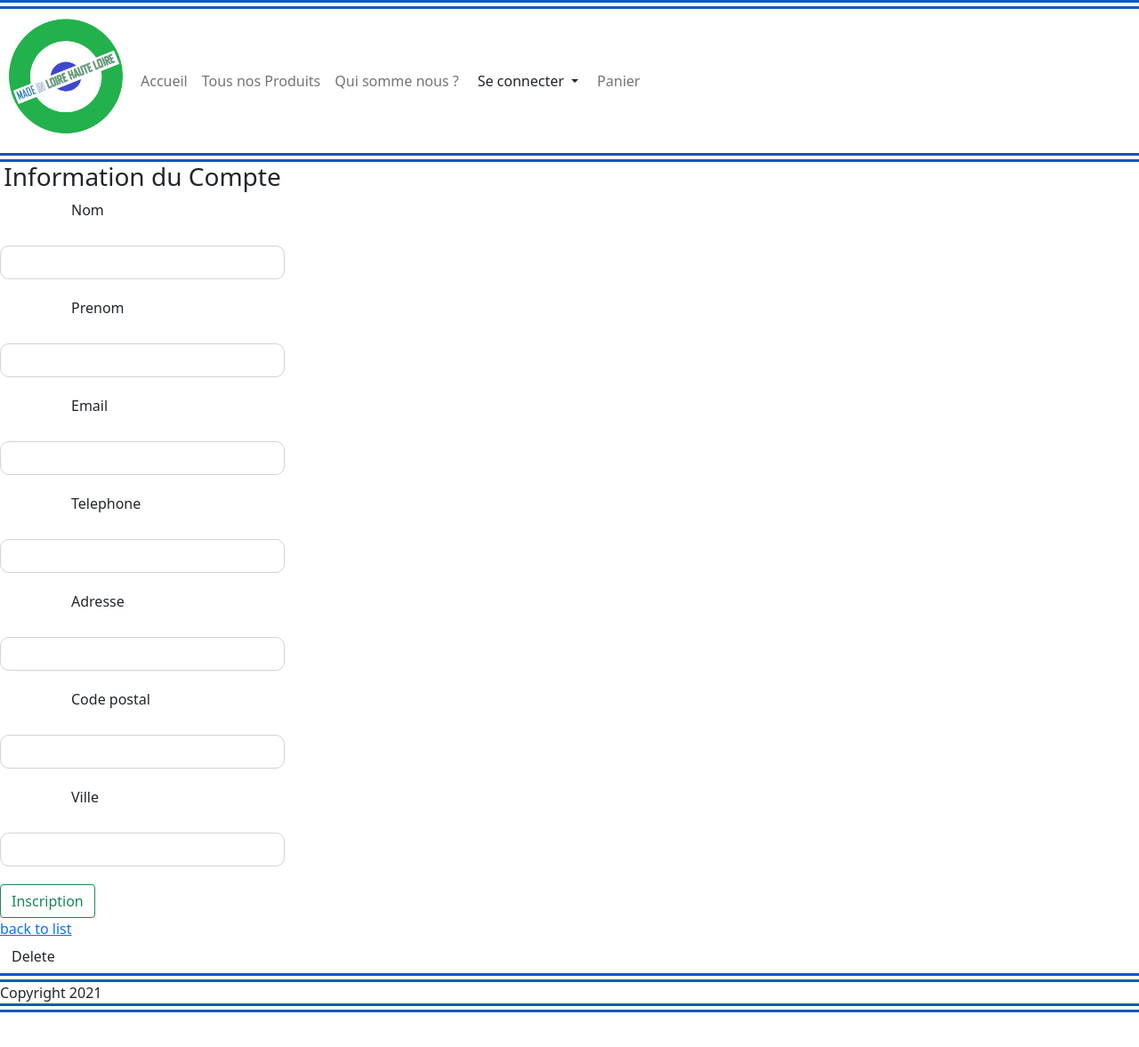
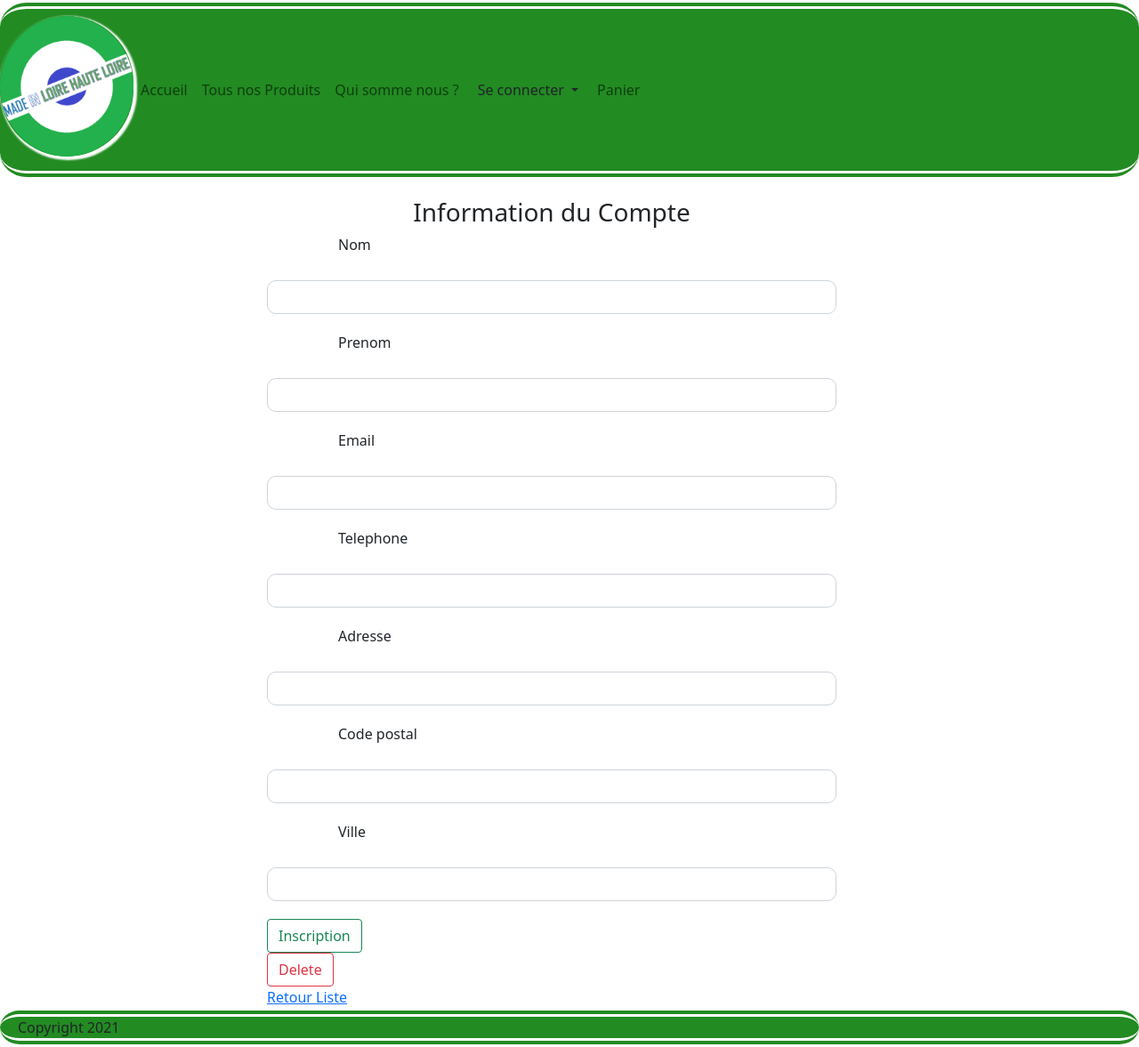
Before and after one commit to thibault-f42/Made-in-haute-loire, a Symfony app: template templates/utilisateur/modificationUtilisateur.html.twig in a window 1280 px wide. Shown: the whole page at 89% size. Before the commit the page ends 1138 px from the top, so only its background shows below. Run offline with Twig, Linux system fonts and the light colour scheme; the template is opened without the code that fills it, so the values that code supplies are empty; form fields are guessed from the names that the template uses; some libraries are stand-ins or nearby versions.

Commit message:
Mercredi matin

```diff
--- a/public/css/made-in-loire.css
+++ b/public/css/made-in-loire.css
@@ -1,19 +1,30 @@
-
 body
 {
     display: flex;
     background-color: #FFFFFF;
     flex-direction: column;
 }
+
 .choix
 {
     border-bottom: 5px dashed #0D58BE;
+    border-radius: 30px;
+    margin-top: 10px;
+
+}
+
+.logo
+{
+    box-shadow: 2px 2px 2px 2px #FFFFFF;
+    border-radius: 500px;
 }
 
 nav, footer
 {
-    border-top: 10px double #0D58BE;
-    border-bottom: 10px double #0D58BE;
+    border-top: 10px double #FFFFFF;
+    border-bottom: 10px double #FFFFFF;
+    border-radius: 30px;
+    background-color: forestgreen;
 }
 
 label
@@ -32,7 +43,6 @@ select, option
     height: 300px;
 }
 
-
 img
 {
     width: 150px;
@@ -44,16 +54,6 @@ section
     flex-direction: row;
 }
 
-article
-{
-    justify-content: center;
-}
-
-article, h2
-{
-    text-align: center;
-    margin: 20px;
-}
 .boutonRecherche
 {
     text-align: center;
@@ -61,7 +61,15 @@ article, h2
     margin-left: 250px;
     margin-right: 250px;
 }
-
+section
+{
+    width: 50%;
+    justify-content: space-between;
+}
+h2
+{
+    text-align: center;
+}
 
 aside, p
 {
@@ -96,30 +104,54 @@ aside, p
 /** CSS modifierProduit.html.twig **/
 
 /** CSS modificationUtilisateur.html.twig **/
-h3
+.btn
 {
-text-align: center;
+    flex-wrap: nowrap;
+    justify-content: center;
 }
+
+.informationDuCompte
+{
+    margin-left: 300px;
+    margin-top: 20px;
+}
+.formulaireInformationCompte
+{
+    border-bottom: 30px #B0413E;
+}
+
+h3, p, h5
+{
+    text-align: center;
+}
+
 .creationProduit
 {
     text-align: center;
     margin: 20px 350px 20px 400px;
     border-radius: 10px;
 }
-section .informationDuCompte
-{
- justify-content: center;
-}
-p, h5
-{
-    text-align: center;
-}
+
 img
 {
-     max-width: 100%;
+    max-width: 100%;
     height: auto;
 }
 .contenaire
 {
+    width: 100%;
     padding-left: 450px;
+    padding-right: 15px;
+    margin-right: auto;
+    margin-left: auto;
 }
+.card
+{
+    flex-direction: row;
+}
+
+.copyright
+{
+    margin-left: 20px;
+}
+/** CSS index.html.twig **/
--- a/templates/base.html.twig
+++ b/templates/base.html.twig
@@ -22,7 +22,9 @@
 </header>
 {% block body %}{% endblock %}
 <footer>
+    <div class="copyright">
     Copyright 2021
+    </div>
 </footer>
 {% block javascripts %}
     {#{{ encore_entry_script_tags('app') }}#}
--- a/templates/inc/nav.html.twig
+++ b/templates/inc/nav.html.twig
@@ -1,8 +1,8 @@
 
 <link rel="stylesheet" href="{{ asset('css/made-in-loire.css') }}">
 
-<nav class="navbar navbar-expand-lg navbar-light bg-white" >
-    <h1><a href="{{ path('Accueil') }}"><img src="{{ asset('logo/made-in-loire.png') }}" alt="image" class="logo"></a></h1>
+<nav class="navbar navbar-expand-lg navbar-light bg-green" >
+    <h1><a href="{{ path('Accueil') }}"><img src="{{ asset('logo/made-In-loire.png') }}" alt="image" class="logo"></a></h1>
     <button class="navbar-toggler" type="button" data-toggle="collapse" data-target="#navbarNav" aria-controls="navbarNav" aria-expanded="false" aria-label="Toggle navigation">
         <span class="navbar-toggler-icon"></span>
     </button>
--- a/templates/produit/detailProduit.html.twig
+++ b/templates/produit/detailProduit.html.twig
@@ -7,7 +7,7 @@
 {% block body %}
     <link rel="stylesheet" type="text/css" href="{{ asset('css/made-in-loire.css') }}"
           xmlns="http://www.w3.org/1999/html" title="Acceuil" xmlns="http://www.w3.org/1999/html"/>
-
+<section>
         <h3> Chez {{ produit.entreprise }}</h3>
     <div class="contenaire">
             <div class="row">
@@ -32,6 +32,7 @@
         </div>
     </div>
 </div>
+</section>
 
     {% block javascripts %}
         <script src="{{ asset('Javascripts/Fichiers.js') }}"></script>
--- a/templates/utilisateur/_delete_form.html.twig
+++ b/templates/utilisateur/_delete_form.html.twig
@@ -1,4 +1,4 @@
 <form method="post" action="{{ path('utilisateur_delete', {'id': utilisateur.id}) }}" onsubmit="return confirm('Are you sure you want to delete this item?');">
     <input type="hidden" name="_token" value="{{ csrf_token('delete' ~ utilisateur.id) }}">
-    <button class="btn">Delete</button>
+    <button type="button" class="btn btn-outline-danger">Delete</button>
 </form>
--- a/templates/utilisateur/_form.html.twig
+++ b/templates/utilisateur/_form.html.twig
@@ -1,3 +1,4 @@
+<div class="formulaireInformationCompte">
 {{ form_start(form) }}
     {{ form_start(form) }}
     {{ form_row(form.nom) }}
@@ -7,5 +8,6 @@
     {{ form_row(form.adresse) }}
     {{ form_row(form.codePostal) }}
     {{ form_row(form.ville) }}
+</div>
 <button class="btn btn-outline-success" type="button">Inscription</button>
 {{ form_end(form) }}
--- a/templates/utilisateur/index.html.twig
+++ b/templates/utilisateur/index.html.twig
@@ -3,6 +3,8 @@
 {% block title %}Utilisateur index{% endblock %}
 
 {% block body %}
+    <link rel="stylesheet" type="text/css" href="{{ asset('css/made-in-loire.css') }}"
+          xmlns="http://www.w3.org/1999/html" title="Acceuil" xmlns="http://www.w3.org/1999/html"/>
     <h1>Utilisateur index</h1>
 
     <table class="table">
--- a/templates/utilisateur/modificationUtilisateur.html.twig
+++ b/templates/utilisateur/modificationUtilisateur.html.twig
@@ -5,15 +5,18 @@
 {% block body %}
     <link rel="stylesheet" type="text/css" href="{{ asset('css/made-in-loire.css') }}"
           xmlns="http://www.w3.org/1999/html" title="Acceuil" xmlns="http://www.w3.org/1999/html"/>
-<section>
-    <div class="col-3">
-        <div class="creationUtilisateur">
+
+<section class="informationDuCompte">
+    <div class="col-12">
+        <div class="titreInformationCompte">
             <h3>Information du Compte</h3>
+            <div class="buttonDelete">
             {{ include('utilisateur/_form.html.twig', {'button_label': 'Update'}) }}
-            <a href="{{ path('utilisateur_index') }}">back to list</a>
             {{ include('utilisateur/_delete_form.html.twig') }}
         </div>
+            <a href="{{ path('utilisateur_index') }}">Retour Liste</a>
     </div>
+
 </section>
 {% endblock %}
 
```
Also changed, not shown: templates/Accueil.html.twig (+24 -18 lines), public/logo/made-in-loire.png, 1 other file.
